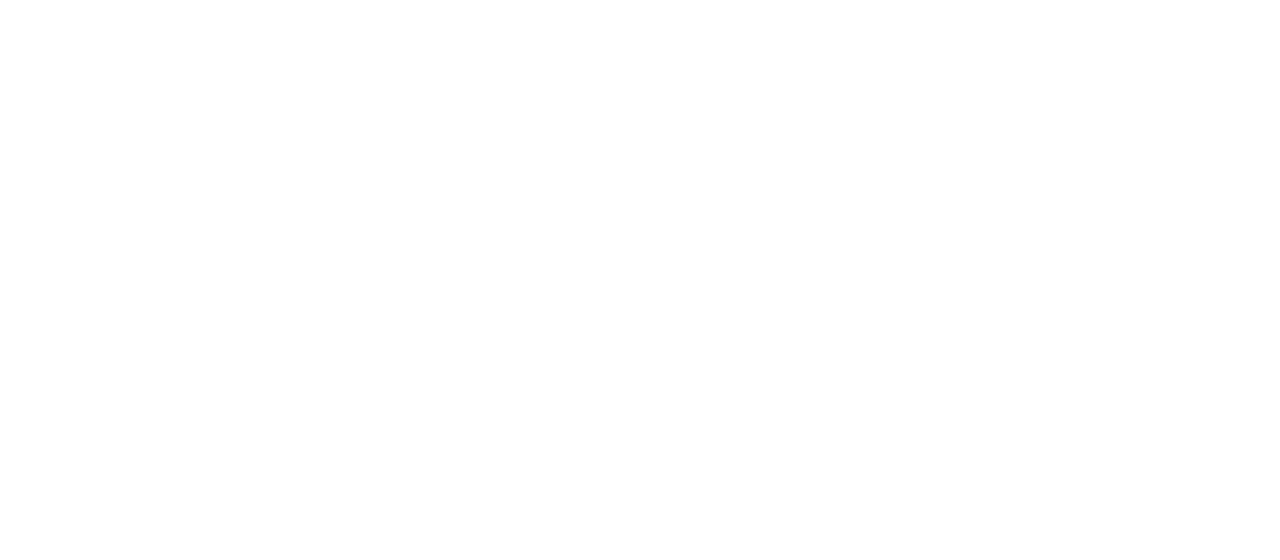
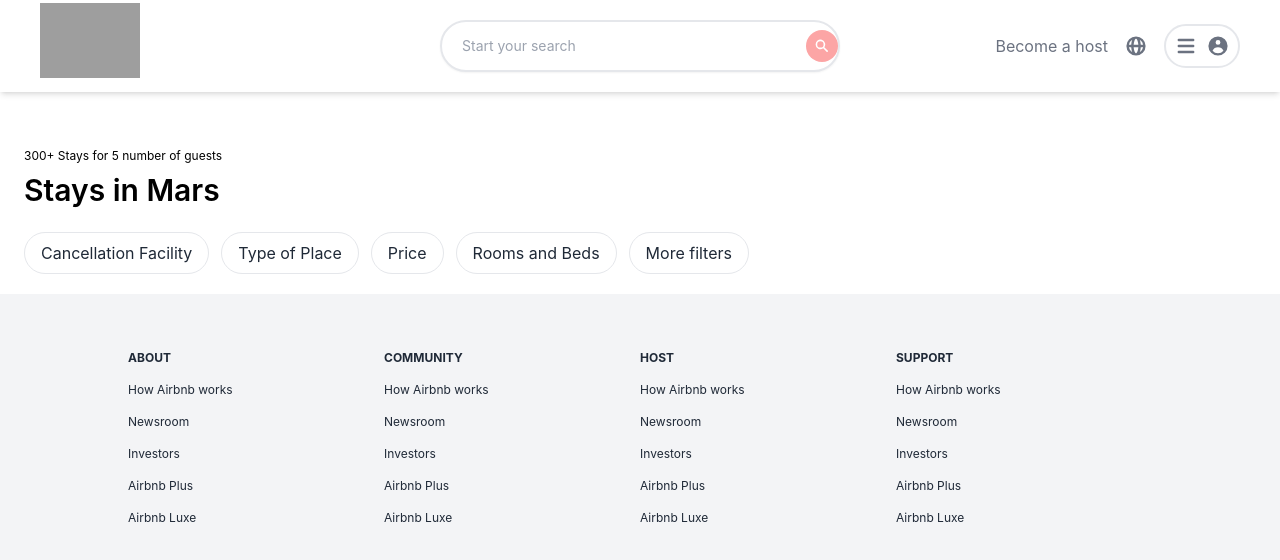
Before and after one commit to AnanyaThukral/airbnb-clone, a Next.js app: page /search in a window 1280 px wide. Shown: the top 560 px of the page. Built offline with nearby package versions, Linux system fonts and the light colour scheme; grey boxes are pictures that could not be loaded.

Commit message:
routes added

```diff
--- a/components/Header.js
+++ b/components/Header.js
@@ -4,6 +4,7 @@
 import 'react-date-range/dist/styles.css'; // main style file
 import 'react-date-range/dist/theme/default.css'; // theme css file
 import { DateRangePicker } from 'react-date-range';
+import {useRouter} from "next/dist/client/router";
 
 const Header = () => {
 
@@ -11,6 +12,7 @@
     const [startDate, setStartDate] = useState(new Date());
     const [endDate, setEndDate] = useState(new Date());
     const [noOfGuests, setNoOfGuests] = useState(1);
+    const router = useRouter();
 
     const handleSelect = (ranges) => {
         setStartDate(ranges.selection.startDate) //coming from the library
@@ -24,11 +26,14 @@
     const resetInput = () => {
         setSearchInput('');
     }
+    const search = () => {
+        router.push('/search')
+    }
 
     return (
         <header className='sticky top-0 z-50 grid grid-cols-3 bg-white shadow-md py-5 px-5 md:px-10'>
             {/* left */}
-            <div className = "relative flex items-center h-10 cursor-pointer">
+            <div onClick = {() => router.push("/")}className = "relative flex items-center h-10 cursor-pointer">
                 <Image src="https://media.designrush.com/inspiration_images/135187/conversions/_1511452487_364_Airbnb-mobile.jpg"
                 // layout = "fill"
                 height={100}
@@ -67,7 +72,7 @@
                 </div>
                <div className='flex'>
                 <button className='flex-grow text-gray-500' onClick={resetInput}>Cancel</button>
-                <button className='flex-grow text-red-400'>Search</button>
+                <button onClick={search} className='flex-grow text-red-400'>Search</button>
                 </div>
             </div>}
         </header>
--- a/pages/search.js
+++ b/pages/search.js
@@ -1,9 +1,25 @@
 import React from 'react';
+import Footer from '../components/Footer';
+import Header from '../components/Header';
 
 const Search = () => {
     return (
         <div>
-
+            <Header/>
+            <main className='flex'>
+                <section className='flex-grow pt-14 px-6'>
+                    <p className='text-xs'>300+ Stays for 5 number of guests</p>
+                    <h1 className='text-3xl font-semibold mt-2 mb-6'>Stays in Mars</h1>
+                    <div className='hidden lg:inline-flex mb-5 space-x-3 text-gray-800 whhitespace-nowrap'>
+                        <p className='button'>Cancellation Facility</p>
+                        <p className='button'>Type of Place</p>
+                        <p className='button'>Price</p>
+                        <p className='button'>Rooms and Beds</p>
+                        <p className='button'>More filters</p>
+                    </div>
+                </section>
+            </main>
+            <Footer/>
         </div>
     );
 };
--- a/styles/globals.css
+++ b/styles/globals.css
@@ -18,3 +18,9 @@
 * {
   box-sizing: border-box;
 }
+
+@layer components {
+  .button {
+    @apply px-4 py-2 border rounded-full cursor-pointer hover:shadow-lg active:scale-95 active:bg-gray-100 transition transform duration-100 ease-out
+  }
+}
```
